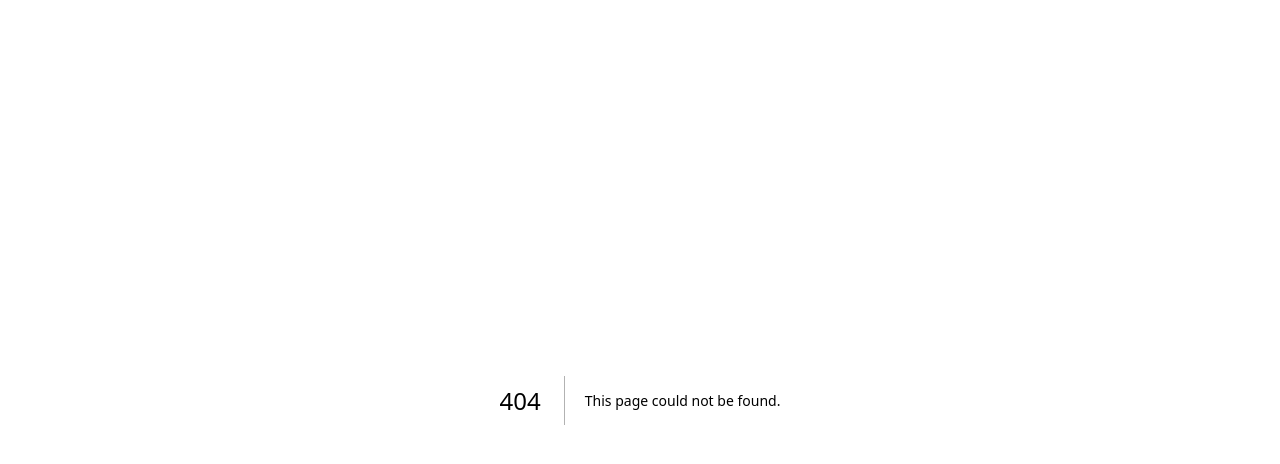
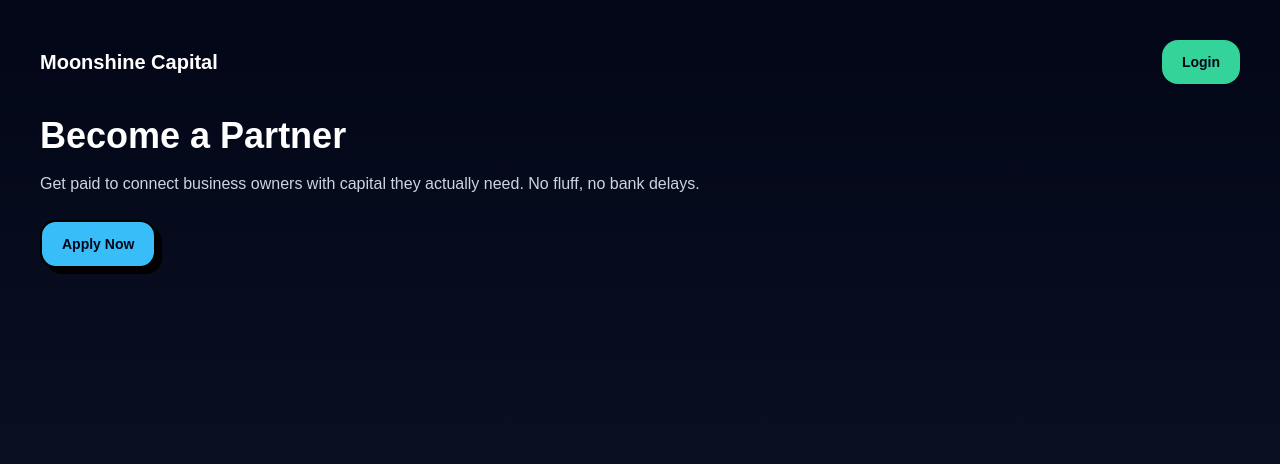
Before and after one commit to JFeimster/partner-portal, a Next.js app: page /become-a-partner in a window 1280 px wide. Before the commit this address had no page. Shown: the top 464 px of the page. Built offline with nearby package versions, Linux system fonts and the light colour scheme.

Commit message:
Add public become partner page

```diff
--- /dev/null
+++ b/app/become-a-partner/page.tsx
@@ -0,0 +1,18 @@
+import { PublicShell } from '@/components/layout/public-shell';
+import { Button } from '@/components/ui/button';
+
+export default function BecomePartner() {
+  return (
+    <PublicShell>
+      <div className="max-w-3xl">
+        <h1 className="text-4xl font-black">Become a Partner</h1>
+        <p className="mt-4 text-slate-300">
+          Get paid to connect business owners with capital they actually need. No fluff, no bank delays.
+        </p>
+        <div className="mt-6">
+          <Button href="https://tally.so/r/mOe658" variant="brutal">Apply Now</Button>
+        </div>
+      </div>
+    </PublicShell>
+  );
+}
```
